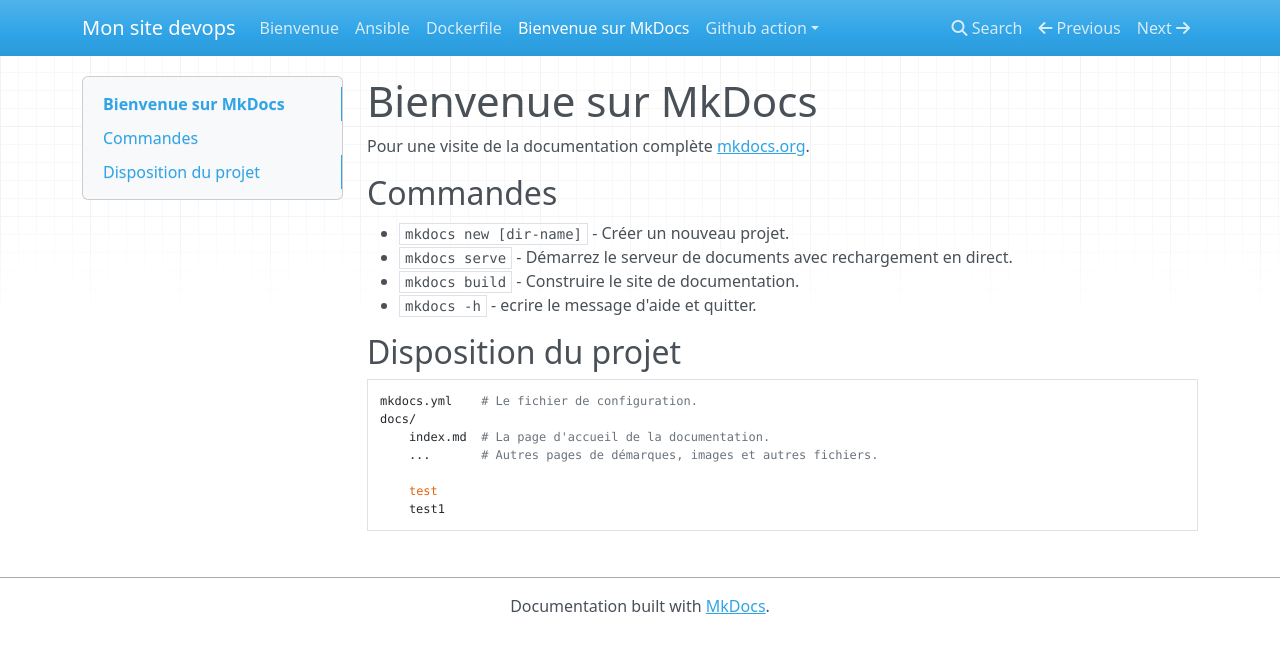
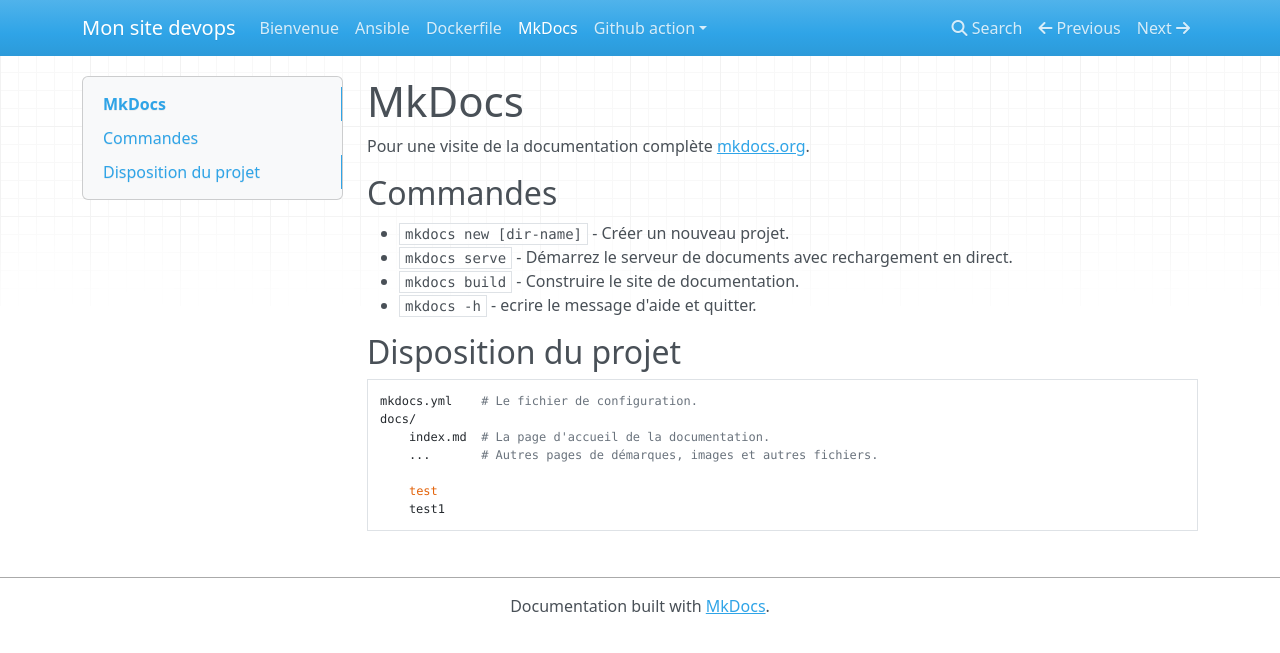
Before and after one commit to MelkiBenjamin/Challenge-AWS-Site-MkDocs, an MkDocs documentation site: the page built from docs/mkdocs.md, in a window 1280 px wide. Shown: the top 653 px of the page. Built offline with MkDocs 1.6.1, drawn with Linux system fonts in a browser that asks for light colours; nearby versions of some CDN libraries.

```diff
--- a/docs/mkdocs.md
+++ b/docs/mkdocs.md
@@ -1,4 +1,4 @@
-# Bienvenue sur MkDocs
+# MkDocs
 
 Pour une visite de la documentation complète [mkdocs.org](https://www.mkdocs.org).
 
```
